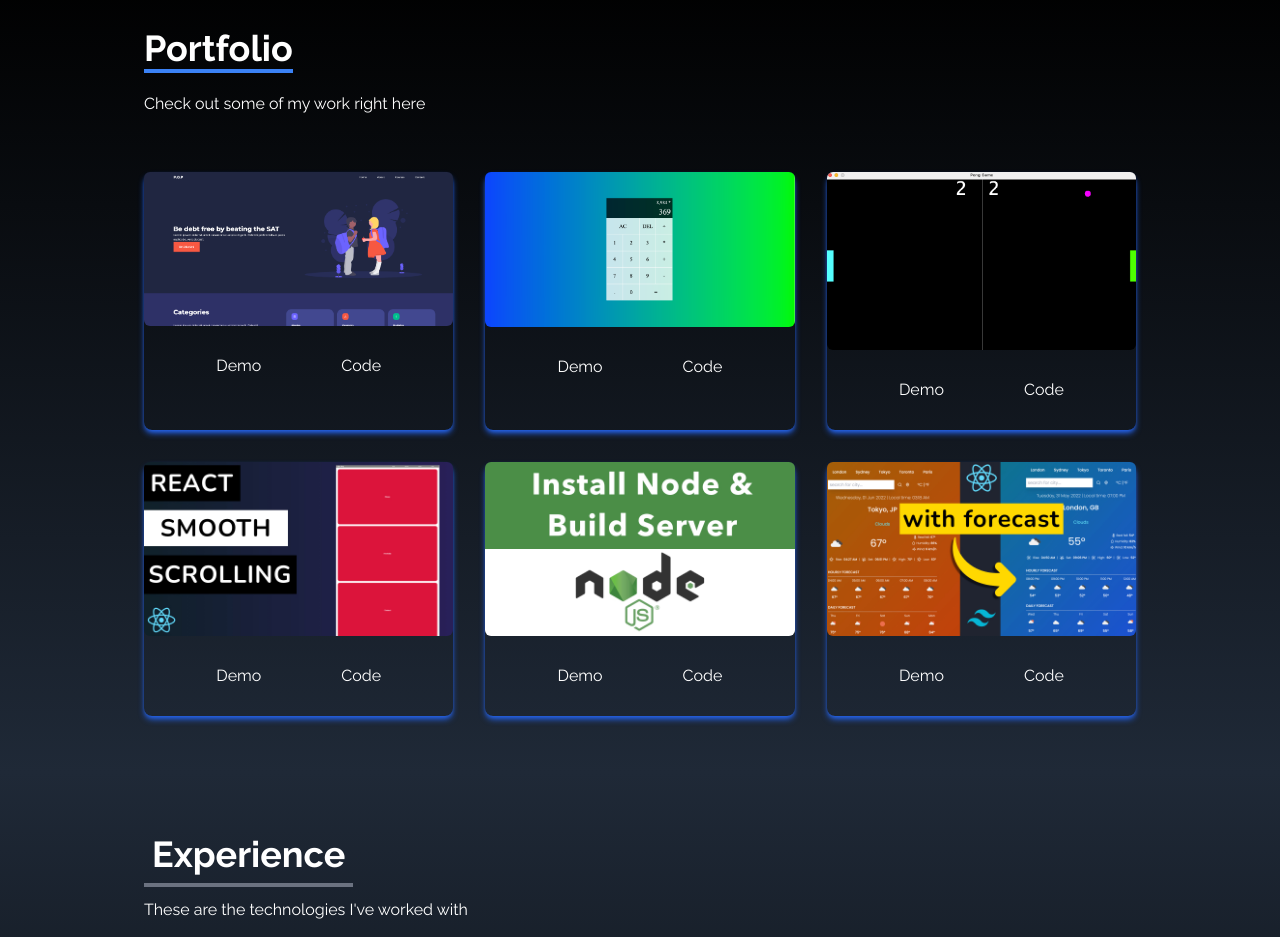
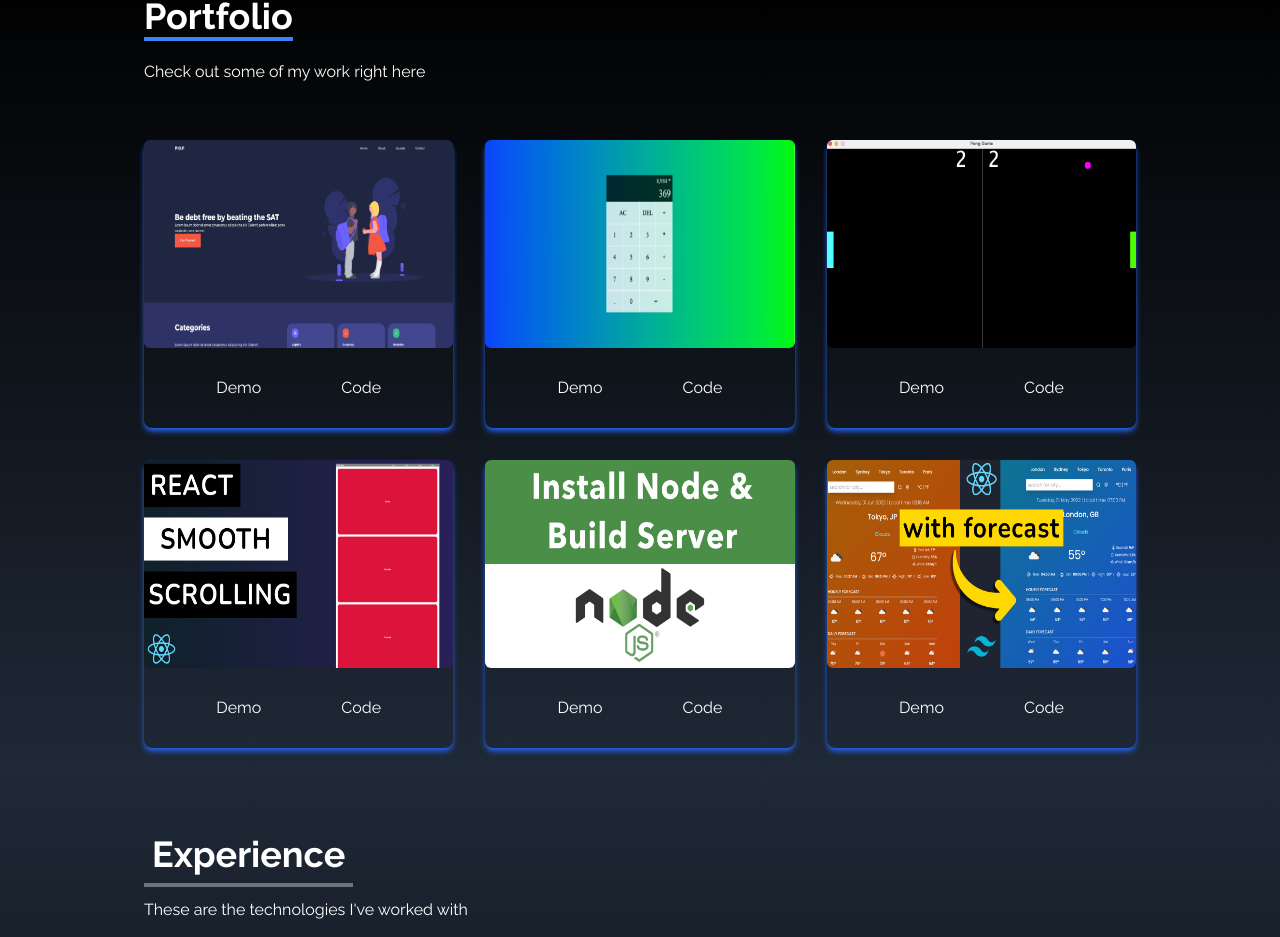
Before and after one commit to joshlo39/My-Portfolio, a React (Create React App) app: page / in a window 1280 px wide. Shown: the part 1628-2565 px from the top of the page. Built offline with nearby package versions, Linux system fonts and the light colour scheme.

Commit message:
Fixed Portfolio Img Size

```diff
--- a/src/components/Portfolio.jsx
+++ b/src/components/Portfolio.jsx
@@ -1,5 +1,5 @@
 import React from "react";
-import educationWebsite from "../assets/portfolio/Education_Website.jpg";
+import educationWebsite from "../assets/portfolio/Education_Website1.jpg";
 import simpleCalc from "../assets/portfolio/simple_calc.png";
 import javaPong from "../assets/portfolio/Java-Pong.png";
 import installNode from "../assets/portfolio/installNode.jpg";
@@ -58,7 +58,7 @@ const Portfolio = () => {
               <img
                 src={src}
                 alt=""
-                className="rounded-md duration-200 hover:scale-105"
+                className="rounded-md duration-200 hover:scale-105 h-52 w-full"
               />
               <div className="flex items-center justify-center">
 
```
Also changed, not shown: src/assets/portfolio/Education_Website1.jpg (added).
